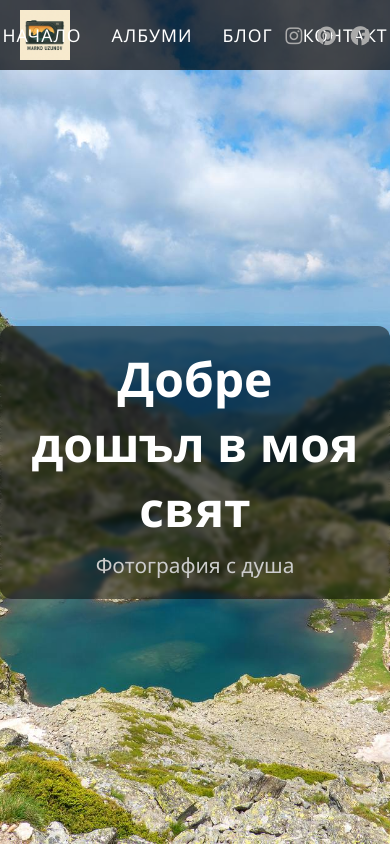
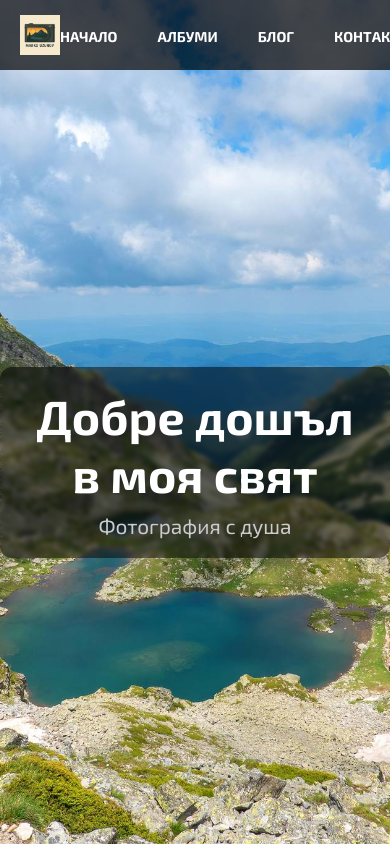
Before and after one commit to Marko4123/photo-site, a PHP site: page / in a window 390 px wide. Run offline with PHP 8.4, Linux system fonts and the light colour scheme.

Commit message:
Създаване на header частта.

```diff
--- a/css/style.css
+++ b/css/style.css
@@ -5,86 +5,82 @@
 }
 
 body, html {
-    font-family: 'Segoe UI', sans-serif;
+    font-family: "Exo 2", sans-serif;
     height: 100%;
     background-color: #111;
     color: #fff;
 }
 
-/* Header основа */
-header {
+/* Основни стилове за Flex менюто */
+.site-header {
     background-color: rgba(0, 0, 0, 0.7);
-    height: 70px;
+    padding: 15px 0;
     position: fixed;
+    top: 0;
     width: 100%;
     z-index: 1000;
   }
 
-  /* Контейнер за позициониране */
-  .header-container {
-    position: relative;
-    height: 100%;
-    width: 100%;
+  .header-wrapper {
+    display: flex;
+    align-items: center;
+    justify-content: space-between;
+    padding: 0 20px;
   }
 
-  /* Лого - 20px отляво */
-  .logo {
-    position: absolute;
-    left: 20px;
-    top: 50%;
-    transform: translateY(-50%);
+  .header-left,
+  .header-center,
+  .header-right {
     display: flex;
     align-items: center;
   }
 
-  .logo img {
-    height: 50px;
+  .header-left {
+    flex: 1;
   }
 
-  /* Меню - в центъра */
-  .nav-menu {
-    position: absolute;
-    top: 50%;
-    left: 50%;
-    transform: translate(-50%, -50%);
-    display: flex;
-    gap: 30px;
-    list-style: none;
-    margin: 0;
-    padding: 0;
+  .header-left .logo {
+    height: 40px;
   }
 
-  .nav-menu li a {
+  .header-center {
+    flex: 2;
+    justify-content: center;
+  }
+
+  .header-center ul {
+    list-style: none;
+    display: flex;
+    gap: 40px;
+    padding: 0;
+    margin: 0;
+  }
+
+  .header-center a {
     color: #fff;
     text-decoration: none;
-    font-size: 1.1em;
+    font-weight: bold;
     text-transform: uppercase;
-    font-weight: 500;
+    font-size: 0.9em;
     transition: color 0.3s;
-    letter-spacing: 1px;
   }
 
-  .nav-menu li a:hover {
+  .header-center li a:hover {
     color: #00ff5e;
   }
 
-  /* Социални иконки - 20px отдясно */
-  .social-icons {
-    position: absolute;
-    right: 20px;
-    top: 50%;
-    transform: translateY(-50%);
-    display: flex;
-    gap: 15px;
-  }
-
-  .social-icons a {
-    color: #aaa;
-    font-size: 1.2em;
+  .header-right {
+    flex: 1;
+    justify-content: flex-end;
+    gap: 20px;
     transition: color 0.3s;
   }
 
-  .social-icons a:hover {
+  .header-right a {
+    color: #fff;
+    font-size: 1.2em;
+  }
+  .header-right a:hover {
     color: #00ff5e;
   }
 
--- a/index.html
+++ b/index.html
@@ -4,6 +4,12 @@
     <meta charset="UTF-8" />
     <meta name="viewport" content="width=device-width, initial-scale=1.0" />
     <title>Моята Фотография</title>
+    <link rel="preconnect" href="https://fonts.googleapis.com" />
+    <link rel="preconnect" href="https://fonts.gstatic.com" crossorigin />
+    <link
+      href="https://fonts.googleapis.com/css2?family=Exo+2:ital,wght@0,100..900;1,100..900&display=swap"
+      rel="stylesheet"
+    />
     <link
       rel="stylesheet"
       href="https://cdnjs.cloudflare.com/ajax/libs/font-awesome/6.5.0/css/all.min.css"
@@ -17,26 +23,28 @@
       </div>
       <p class="loading-text">зареждане...</p>
     </div>
-    <header>
-      <div class="header-container">
+    <header class="site-header">
+      <div class="header-wrapper">
         <!-- Лого вляво -->
-        <div class="logo">
-          <img src="images/logo.png" alt="Marko Uzunov logo" />
+        <div class="header-left">
+          <img src="images/logo.png" alt="Лого" class="logo" />
         </div>
 
         <!-- Меню в центъра -->
-        <ul class="nav-menu">
-          <li><a href="#">Начало</a></li>
-          <li><a href="#">Албуми</a></li>
-          <li><a href="#">Блог</a></li>
-          <li><a href="#">Контакт</a></li>
-        </ul>
+        <nav class="header-center">
+          <ul>
+            <li><a href="#">Начало</a></li>
+            <li><a href="#">Албуми</a></li>
+            <li><a href="#">Блог</a></li>
+            <li><a href="#">Контакт</a></li>
+          </ul>
+        </nav>
 
         <!-- Иконки вдясно -->
-        <div class="social-icons">
+        <div class="header-right">
           <a href="#"><i class="fab fa-instagram"></i></a>
-          <a href="#"><i class="fab fa-pinterest"></i></a>
-          <a href="#"><i class="fab fa-facebook"></i></a>
+          <a href="#"><i class="fab fa-facebook-f"></i></a>
+          <a href="#"><i class="fab fa-pinterest-p"></i></a>
         </div>
       </div>
     </header>
@@ -50,5 +58,13 @@
       </div>
     </section>
     <script src="js/script.js"></script>
+    <script>
+      const hamburger = document.getElementById("hamburger");
+      const navMenu = document.querySelector(".nav-menu");
+
+      hamburger.addEventListener("click", () => {
+        navMenu.classList.toggle("active");
+      });
+    </script>
   </body>
 </html>
```
Also changed, not shown: css/nav.css (added, +108 -0 lines), 1 other file.
